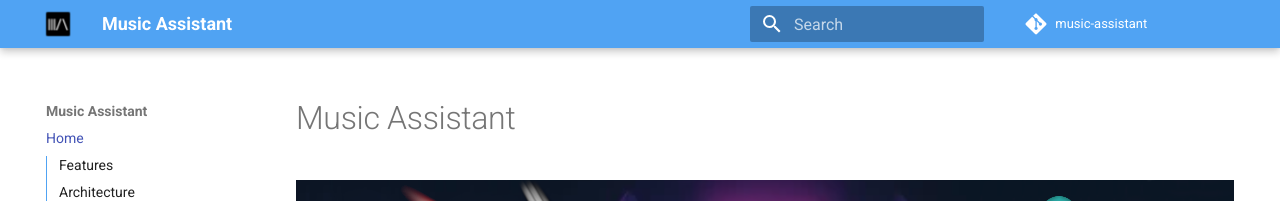
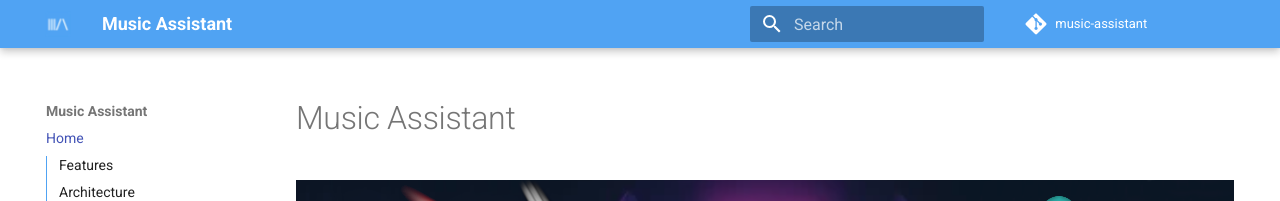
Before and after one commit to pwbriggs/music-assistant.github.io, an MkDocs documentation site: the page built from docs/index.md, in a window 1280 px wide. Shown: the top 201 px of the page. Built offline with MkDocs 1.6.1 and Material for MkDocs 9.7.7, drawn with Linux system fonts in a browser that asks for light colours.

Commit message:
Try blue logo

```diff
--- a/mkdocs.yml
+++ b/mkdocs.yml
@@ -49,7 +49,7 @@
 theme:
   custom_dir: overrides
   favicon: assets/favicon.png
-  logo: assets/icon.png
+  logo: assets/logo-blue.png
   name: material
   font:
     text: Roboto
```
